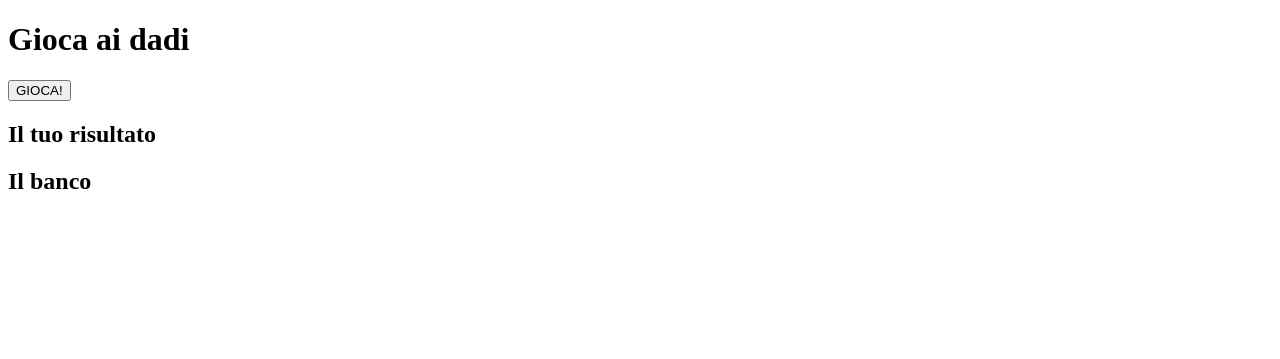
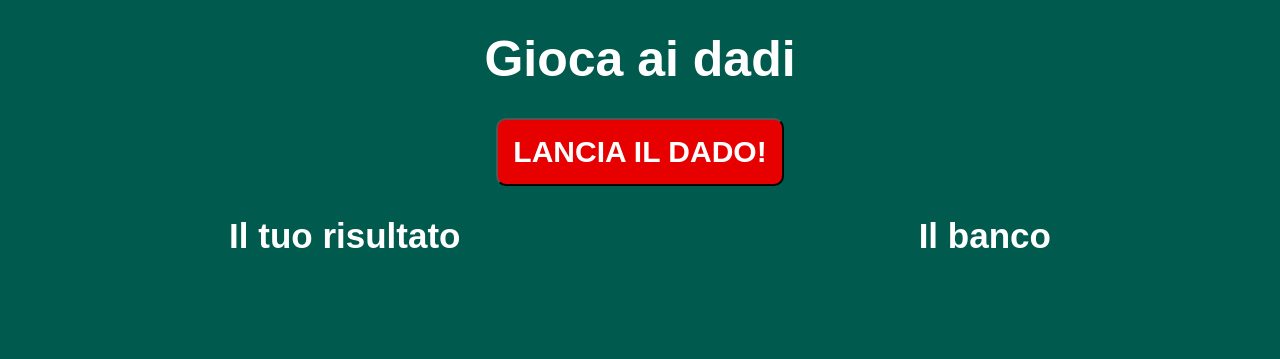
Before and after one commit to andrea-mangiapia/js-mail-dadi, a plain HTML site: page dadi/index.html in a window 1280 px wide. Drawn offline with Linux system fonts and the light colour scheme.

Commit message:
add style dadi

```diff
--- /dev/null
+++ b/dadi/css/style.css
@@ -0,0 +1,64 @@
+/* RESET */
+* {
+    padding: 0;
+    margin: 0;
+    box-sizing: border-box;
+}
+body {
+    font-family: Arial, Helvetica, sans-serif;
+    background-color: #005a4e;
+    color: white;
+    text-align: center;
+}
+
+/* CONTAINER */
+.container {
+    padding: 30px 0;
+}
+h1 {
+    text-align: center;
+    font-size: 50px;
+}
+h2 {
+    font-size: 35px;
+}
+.btn-content {
+    display: flex;
+    justify-content: center;
+    padding: 30px 0;
+}
+button {
+    background-color: #e60000;
+    padding: 15px;
+    border-radius: 10px;
+    color: white;
+    font-size: 30px;
+    font-weight: 600;
+}
+button:hover {
+    background-color: #ca0000;
+}
+.am-container {
+    display: flex;
+    justify-content: space-around;
+    flex-wrap: wrap;
+}
+#user-number, #computer-number {
+    font-size: 70px;
+    font-weight: 700;
+    padding-bottom: 50px;
+}
+.result-message-color {
+    font-size: 70px;
+    color: black;
+    padding: 10px 0;
+}
+.result-message-color.win {
+    background-color: #9cf157;
+}
+.result-message-color.lose {
+    background-color: #ff6161;
+}
+.result-message-color.draw {
+    background-color: #ffbb55;
+}
--- a/dadi/index.html
+++ b/dadi/index.html
@@ -4,18 +4,19 @@
     <meta charset="UTF-8">
     <meta http-equiv="X-UA-Compatible" content="IE=edge">
     <meta name="viewport" content="width=device-width, initial-scale=1.0">
-    <title>Document</title>
+    <title>Gioca ai dadi</title>
+
+    <link rel="stylesheet" href="css/style.css">
 </head>
 <body>
-
+    <div class="container">
         <h1>
             Gioca ai dadi
         </h1>
 
-    <div>
-        <button id="am-btn">GIOCA!</button>
+        <div class="btn-content">
+            <button id="am-btn">LANCIA IL DADO!</button>
         </div>
-
 
         <!-- RISULTATO DEI DADI -->
         <div class="am-container">
@@ -41,9 +42,10 @@
         </div>
 
         <!-- RISULTATO FINALE -->
-    <div class="am-container">
+        <div class="am-result">
             <!-- Messaggio finale -->
-        <div id="result-message"></div>
+            <div class="result-message-color" id="result-message"></div>
+        </div>
     </div>
 
     <script type="text/javascript" src="js/script.js"></script>
--- a/dadi/js/script.js
+++ b/dadi/js/script.js
@@ -12,6 +12,8 @@ let userNumber;
 let computerNumber;
 // Variabile risultato finale
 let resultMessage;
+
+let resultMessageColor;
 
 // Genero un numero random da 1 a 6, sia per il giocatore sia per il computer.
 amBtn.addEventListener("click",
@@ -30,14 +32,25 @@ amBtn.addEventListener("click",
         // ALTRIMENTI SE il computer ha il punteggio più alto del giocatore, il giocatore perde
         // ALTRIMENTI se il punteggio è pari il risultato è "Pareggio"
         if (userNumber > computerNumber) {
-            resultMessage = "Hai vinto!";
+            resultMessage = "HAI VINTO!";
+            resultMessageColor = 'win';
         } else if (userNumber < computerNumber) {
-            resultMessage = "Hai perso!";
+            resultMessage = "HAI PERSO!";
+            resultMessageColor = 'lose';
         } else {
-            resultMessage = "Pareggio";
+            resultMessage = "PAREGGIO";
+            resultMessageColor = 'draw';
         };
 
+
+        const amResult = document.querySelector('.am-result');
+
         // Stampo il risultato ottenuto dal giocatore
-        document.getElementById('result-message').innerHTML = resultMessage;
+        //document.getElementById('result-message').innerHTML = `<div class="result-message-color ${resultMessageColor}">${resultMessage}</div>`;
+
+
+        const amResultBox = `<div class="result-message-color ${resultMessageColor}">${resultMessage}</div>`;
+
+        amResult.innerHTML = amResultBox;
     }
 );
```
Lines whose indentation alone changed are shown as unchanged.
